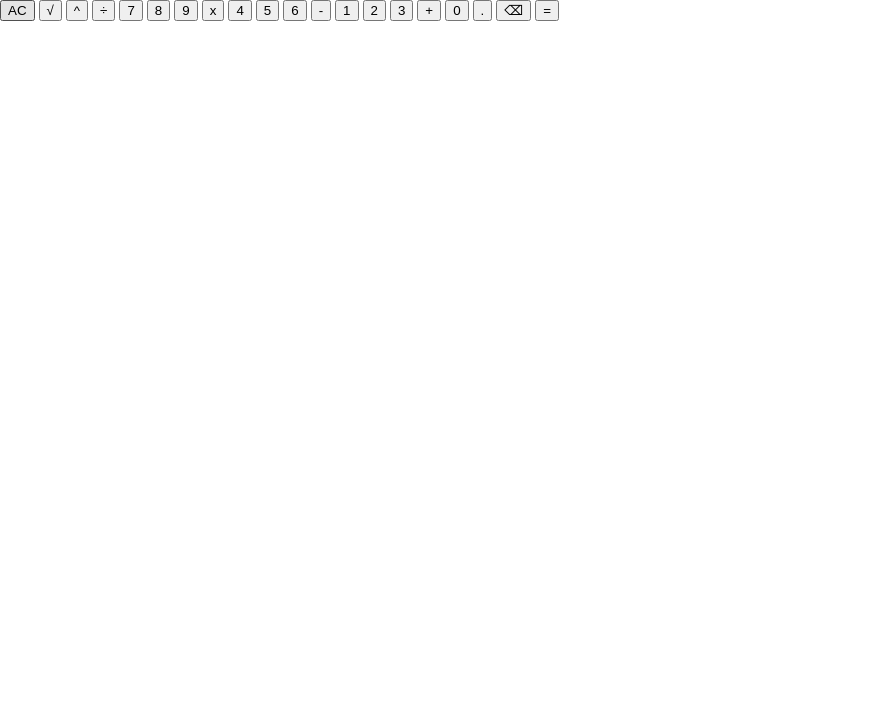
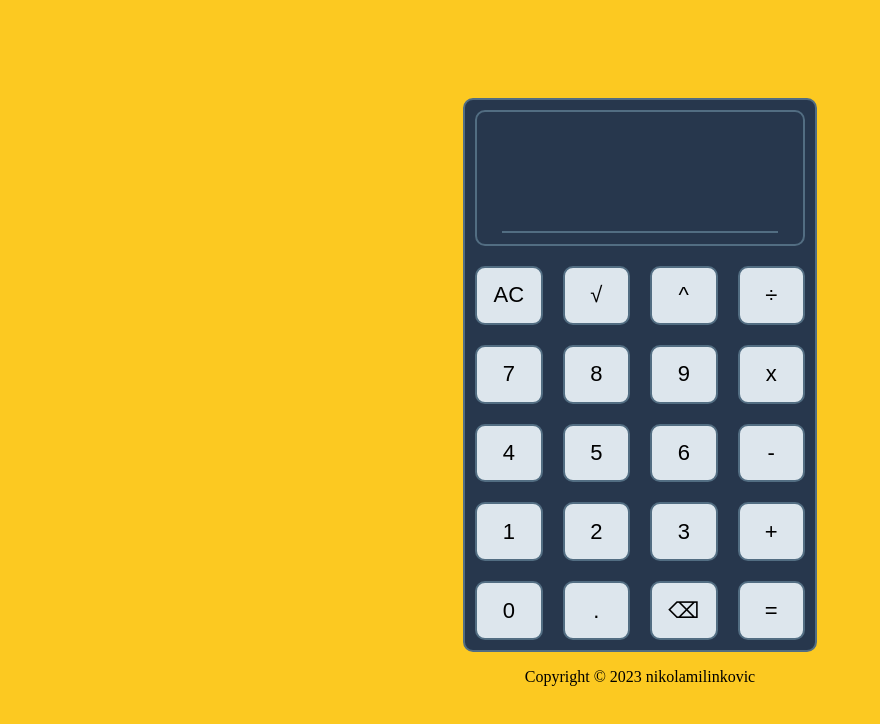
Before and after one commit to NikolaMilinkovic/calculator, a plain HTML site: page index.html in a window 1280 px wide. Shown: the whole page, without its empty margins (0-880 px from the left). Drawn offline with Linux system fonts and the light colour scheme.

Commit message:
Add colors and change styles

```diff
--- a/index.html
+++ b/index.html
@@ -36,5 +36,8 @@
             <button class="button-sign">=</button>
         </div>
     </div>
+    <footer>
+            <p>Copyright © 2023 nikolamilinkovic</p>
+    </footer>
 </body>
 </html>
--- a/style.css
+++ b/style.css
@@ -1,42 +1,63 @@
 body {
     margin: 0px;
-    padding: 0px;
+    padding: 0vh 10vh;
+    background-color: #fcc718f5;
+    display: flex;
+    flex-direction: column;
+}
+button{
+    border: 2px solid #526D82;
+    background-color: #9DB2BF;
+}
+.main-container{
+    background-color: #27374D;
+    border: 2px solid #526D82;
+}
+.display-continer{
+    border: 2px solid #526D82;
+}
+.display{
+    border-bottom: 2px solid #526D82;
+}
+.button-number{
+    background-color: #DDE6ED;
+}
+.button-sign{
+    background-color: #DDE6ED;
+}
+footer{
+    display: flex;
+    align-items: center;
+    justify-content: center;
 }
 
 @media screen and (max-width: 800px){
+    body{
+        padding-top: 7vh;
+        height: 100vh;
+    }
     .main-container{
         display: flex;
         flex-direction: column;
         width: 100%;
         height: 100vh;
-        border: 2px solid rgb(204, 170, 170);
-        margin: 15px;
         border-radius: 30px;
     }
     .display-continer{
         height: 28vh;
-        border: 2px solid rgb(204, 170, 170);
         border-radius: 30px;
         margin: 10px;
     }
     .display{
         height: 90%;
         margin: 0px 25px;
-        border-bottom: 2px solid rgb(204, 170, 170);
     }
 
     button {
         margin: 10px 10px;
         font-size: 26px;
         background-color: white;
-        border: 2px solid rgb(204, 170, 170);
         border-radius: 30px;
-    }
-    .button-number{
-        background-color: #FFFFFF;
-    }
-    .button-sign{
-        background-color: #EDF6FF;
     }
     .calculator-container{
         display: grid;
@@ -44,3 +65,40 @@ body {
         height: 100%;
     }
 }
+
+@media screen and (min-width: 800px){
+    body{
+        display: flex;
+        justify-content: center;
+        align-items: center;
+        height: 100vh;
+    }
+    .main-container{
+        display: flex;
+        flex-direction: column;
+        width: 350px;
+        height: 550px;
+        border-radius: 10px;
+        justify-self: center;
+    }
+    .display-continer{
+        height: 23vh;
+        border-radius: 10px;
+        margin: 10px;
+    }
+    .display{
+        height: 90%;
+        margin: 0px 25px;
+    }
+
+    button {
+        margin: 10px 10px;
+        font-size: 22px;
+        border-radius: 10px;
+    }
+    .calculator-container{
+        display: grid;
+        grid-template-columns: repeat(4, 1fr);
+        height: 100%;
+    }
+}
```
